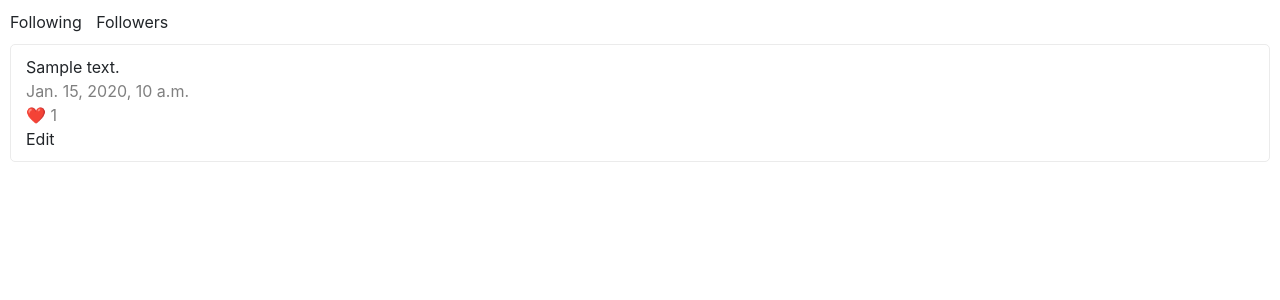
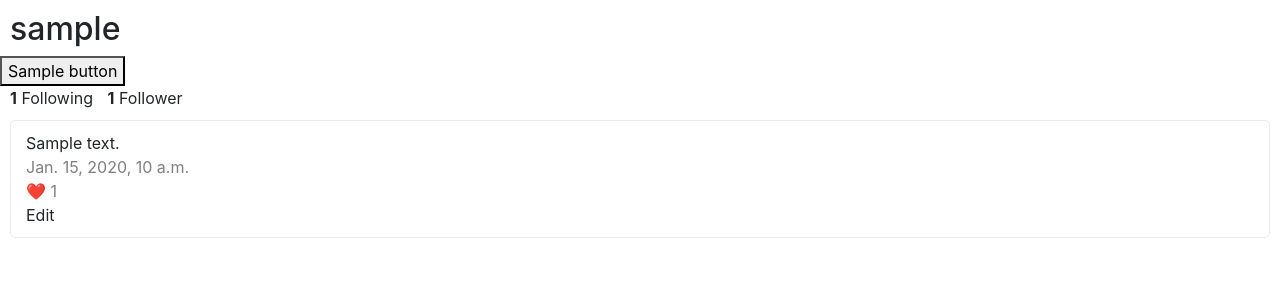
Before and after one commit to uclazyj/CS50W, a Django app: template projects/project4/network/templates/network/profile_page.html in a window 1280 px wide. Shown: the part 56-356 px from the top of the page. Run offline with Django 5.2, Linux system fonts and the light colour scheme; tables that the repository leaves empty hold one stand-in row (values such as "Sample post"); the template is opened without the code that fills it: values that come from a table or form of the project are taken from there, most other values are stand-ins (such as "Sample title", 1, 10 or a date in 2020); some libraries are stand-ins or nearby versions.

Commit message:
Add follow/unfollow button to profile page.

```diff
--- a/projects/project4/network/templates/network/profile_page.html
+++ b/projects/project4/network/templates/network/profile_page.html
@@ -1,15 +1,20 @@
 {% extends "network/layout.html" %}
 
 {% block body %}
-    <h2>{{ user.username }}</h2>
+    <h2>{{ profile_user.username }}</h2>
+    {% if button != "" %}
+        <div>
+            <button>{{ button }}</button>
+        </div>
+    {% endif %}
     <div class="profile-info">
         <div>
-            <b>{{ user.followees.count }}</b> <span class="profile-info-text">Following</span>
-            {% if user.followers.count == 1 %}
+            <b>{{ profile_user.followees.count }}</b> <span class="profile-info-text">Following</span>
+            {% if profile_user.followers.count == 1 %}
                 <b>1</b>
                 <span class="profile-info-text">Follower</span>
             {% else %}
-                <b>{{ user.followers.count }}</b> <span class="profile-info-text">Followers</span>
+                <b>{{ profile_user.followers.count }}</b> <span class="profile-info-text">Followers</span>
             {% endif %}
         </div>
     </div>
```
Also changed, not shown: projects/project4/network/views.py (+10 -3 lines).
